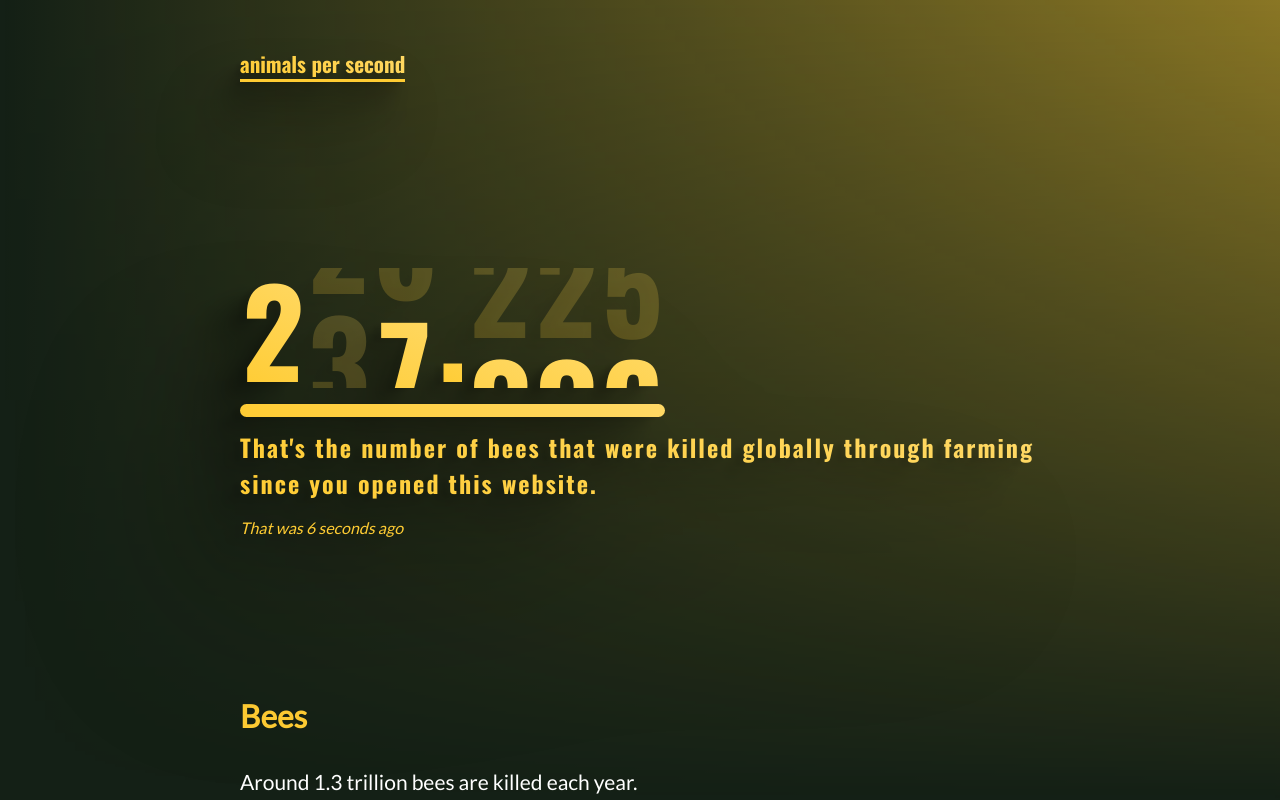
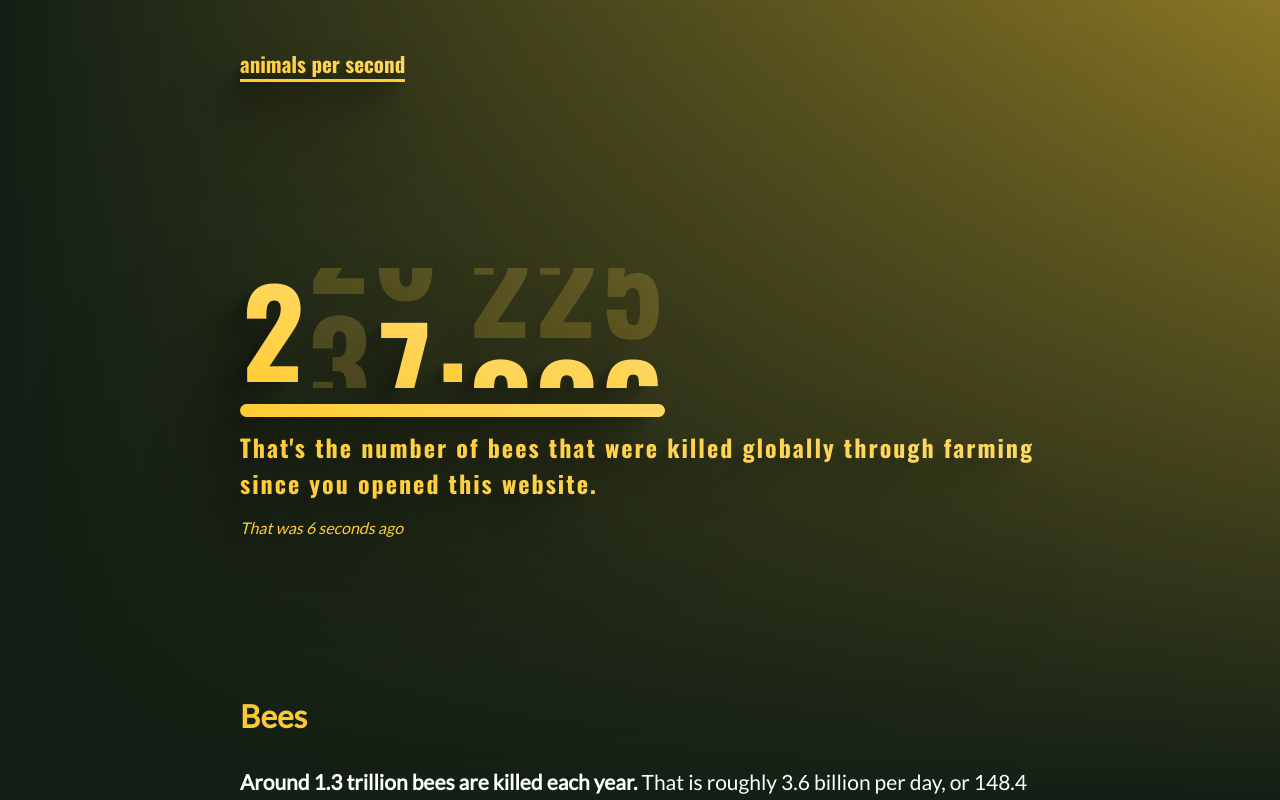
Before and after one commit to Mitcheljager/animalspersecond, a SvelteKit app: page /bees in a window 1280 px wide. Shown: the top 800 px of the page. Built offline with nearby package versions, Linux system fonts and the light colour scheme.

Commit message:
chore: Add extra measurements to animal pages

```diff
--- a/src/lib/utils/time.ts
+++ b/src/lib/utils/time.ts
@@ -10,6 +10,14 @@ export function secondsToWords(seconds = 0): string {
   return `${rounded} ${word}${rounded === 1 ? "" : "s"} ago`
 }
 
+export function annuallyToDaily(value: number) {
+  return value / 365
+}
+
+export function annuallyToHourly(value: number) {
+  return value / 365 / 24
+}
+
 export function annuallyToSecondly(value: number) {
   return value / 365 / 24 / 60 / 60
 }
--- a/src/routes/[slug]/+page.svelte
+++ b/src/routes/[slug]/+page.svelte
@@ -2,7 +2,7 @@
 	import { secondsSinceArrival } from "$lib/stores/time"
 	import { bigNumberToWords } from "$lib/utils/number"
 	import { capitalizeFirstLetter } from "$lib/utils/text"
-	import { annuallyToSecondly } from "$lib/utils/time"
+	import { annuallyToDaily, annuallyToHourly, annuallyToSecondly } from "$lib/utils/time"
 	import Header from "../Header.svelte"
 	import Sources from "../Sources.svelte"
 
@@ -10,7 +10,9 @@
   const { name, annually, description } = $derived(data)
 
   const sinceArrival = $derived(Math.round(annually / 365 / 24 / 60 / 60 * $secondsSinceArrival))
-  const secondly = $derived(Math.round(annuallyToSecondly(annually) * 100) / 100)
+  const daily = $derived(Math.round(annuallyToDaily(annually) * 100) / 100)
+  const hourly = $derived(Math.round(annuallyToHourly(annually)))
+  const secondly = $derived(Math.round(annuallyToSecondly(annually)))
 </script>
 
 <svelte:head>
@@ -24,7 +26,7 @@
 
 <div class="description">
   <h2>{name}</h2>
-  <p>Around {bigNumberToWords(annually)} {name.toLowerCase()} are killed each year.<p>
+  <p><strong>Around {bigNumberToWords(annually)} {name.toLowerCase()} are killed each year.</strong> That is roughly {bigNumberToWords(daily)} per day, or {bigNumberToWords(hourly)} per hour.<p>
   {@html description}
 </div>
 
```
